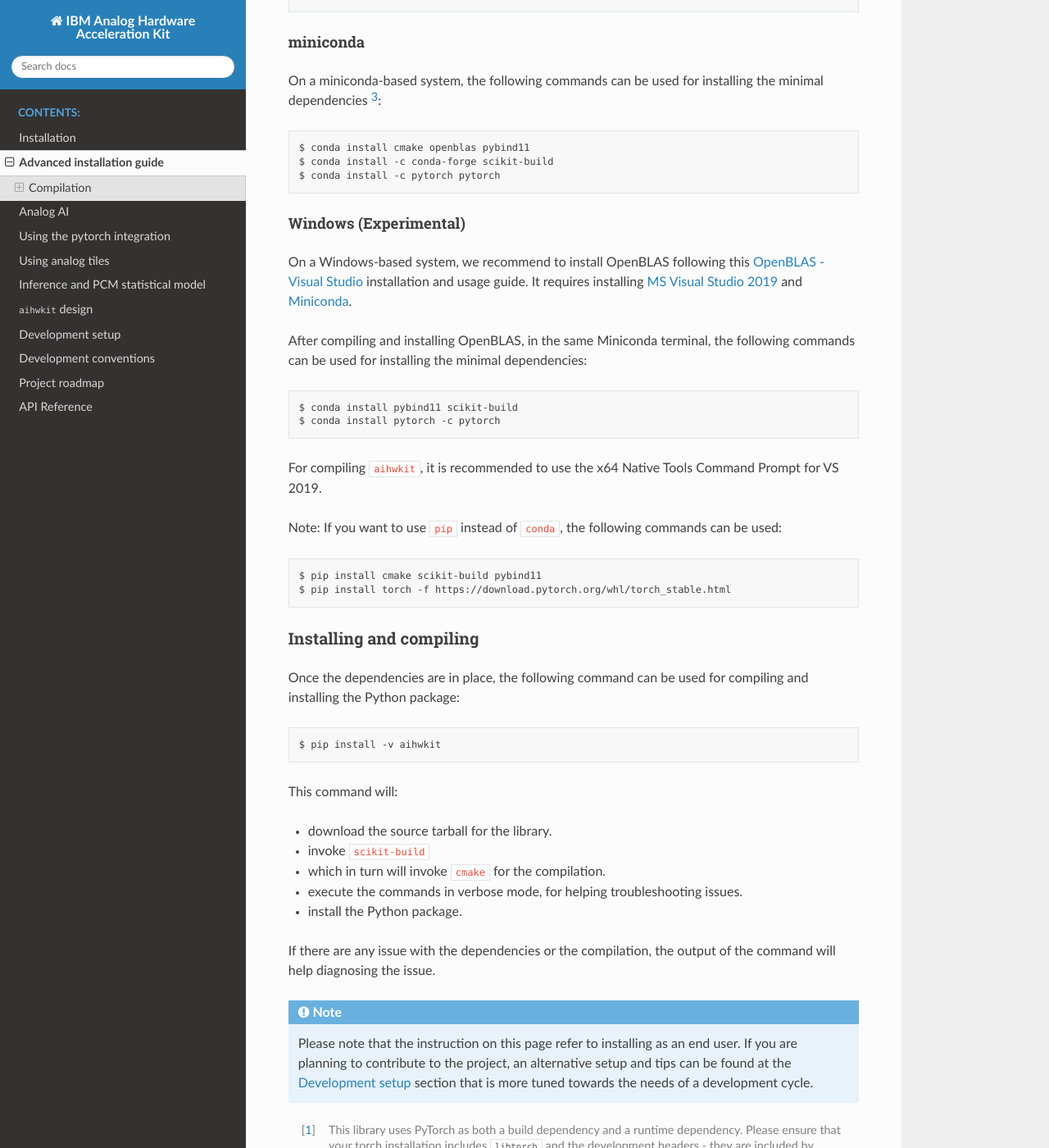
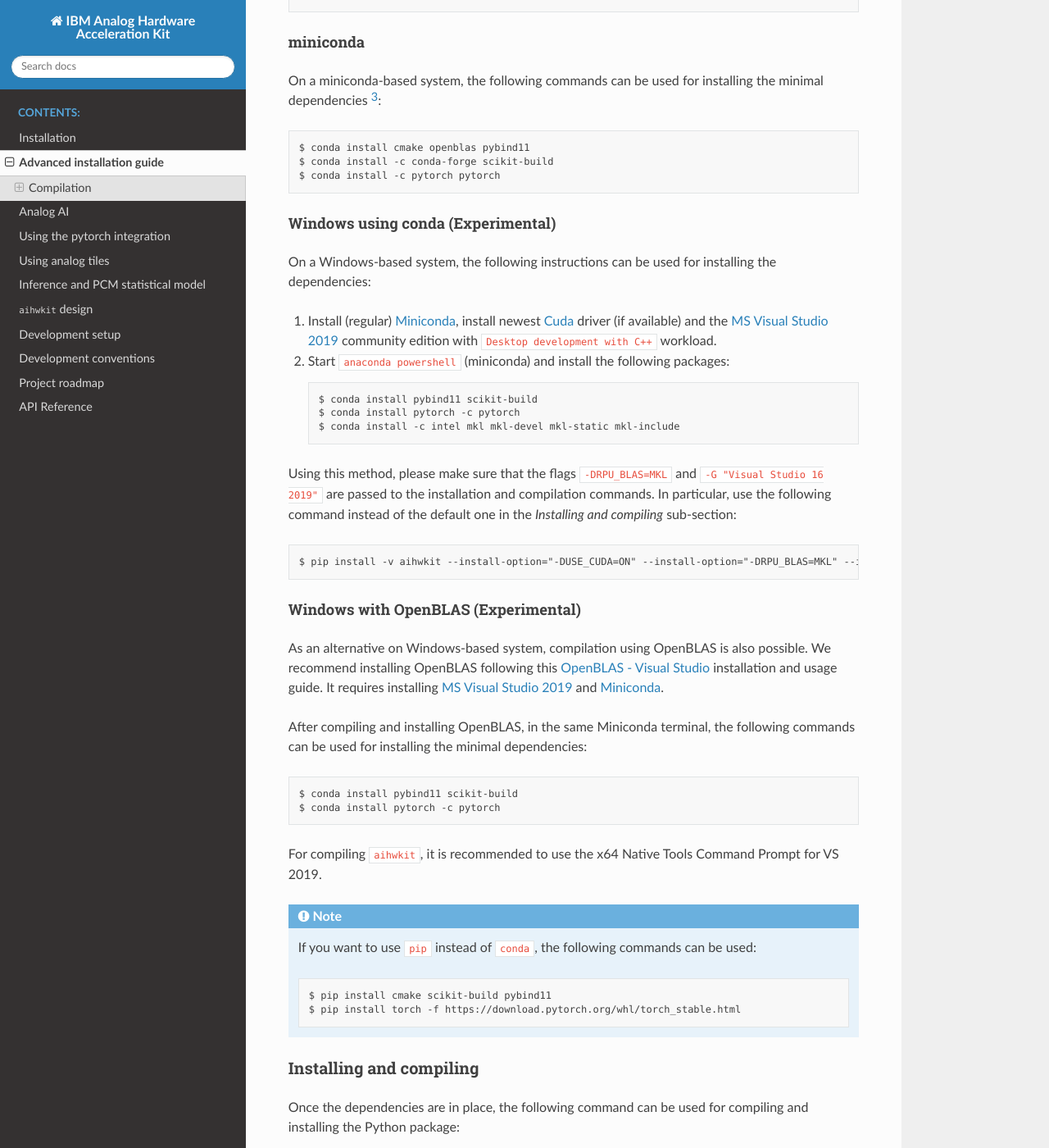
Before and after one commit to IBM/aihwkit, a Sphinx documentation site: the page built from docs/source/advanced_install.rst, in a window 1280 px wide and 1400 px high, scrolled down 1582 px. Shown: the whole window at 82% size. Built offline with Sphinx 7.4.7 and the Read the Docs theme 2.0.0, drawn with Linux system fonts in a browser that asks for light colours.

Commit message:
Add Windows conda instructions (#136)
Update the `advanced_install.rst` documentation with a new section for
Windows compilation using Conda.

Co-authored-by: Manuel Le Gallo-Bourdeau <anu@zurich.ibm.com>

Co-authored-by: Manuel Le Gallo-Bourdeau <anu@zurich.ibm.com>

```diff
--- a/docs/source/advanced_install.rst
+++ b/docs/source/advanced_install.rst
@@ -48,6 +48,7 @@
 
 Debian-based
 """"""""""""
+
 On a Debian-based operative system, the following commands can be used for
 installing the minimal dependencies::
 
@@ -74,10 +75,35 @@
     $ conda install -c pytorch pytorch
 
 
-Windows (Experimental)
-""""""""""""""""""""""
+Windows using conda (Experimental)
+""""""""""""""""""""""""""""""""""
 
-On a Windows-based system, we recommend to install OpenBLAS following this
+On a Windows-based system, the following instructions can be used for
+installing the dependencies::
+
+1. Install (regular) `Miniconda`_, install newest `Cuda`_ driver (if available)
+   and the `MS Visual Studio 2019`_ community edition with ``Desktop development
+   with C++`` workload.
+
+2. Start ``anaconda powershell`` (miniconda) and install the following
+   packages::
+
+    $ conda install pybind11 scikit-build
+    $ conda install pytorch -c pytorch
+    $ conda install -c intel mkl mkl-devel mkl-static mkl-include
+
+Using this method, please make sure that the flags ``-DRPU_BLAS=MKL`` and
+``-G "Visual Studio 16 2019"`` are passed to the installation and compilation
+commands. In particular, use the following command instead of the default one
+in the `Installing and compiling` sub-section::
+
+    $ pip install -v aihwkit --install-option="-DUSE_CUDA=ON" --install-option="-DRPU_BLAS=MKL" --install-option="-G 'Visual Studio 16 2019'"
+
+Windows with OpenBLAS (Experimental)
+""""""""""""""""""""""""""""""""""""
+
+As an alternative on Windows-based system, compilation using OpenBLAS is also
+possible. We recommend installing OpenBLAS following this
 `OpenBLAS - Visual Studio`_ installation and usage guide. It requires
 installing `MS Visual Studio 2019`_ and `Miniconda`_.
 
@@ -90,12 +116,13 @@
 For compiling ``aihwkit``, it is recommended to use the x64 Native Tools Command
 Prompt for VS 2019.
 
-Note: If you want to use ``pip`` instead of ``conda``, the following commands can
-be used::
+.. note::
+
+    If you want to use ``pip`` instead of ``conda``, the following commands can
+    be used::
 
     $ pip install cmake scikit-build pybind11
     $ pip install torch -f https://download.pytorch.org/whl/torch_stable.html
-
 
 Installing and compiling
 ~~~~~~~~~~~~~~~~~~~~~~~~
@@ -155,3 +182,4 @@
 .. _OpenBLAS - Visual Studio: https://github.com/xianyi/OpenBLAS/wiki/How-to-use-OpenBLAS-in-Microsoft-Visual-Studio
 .. _MS Visual Studio 2019: https://visualstudio.microsoft.com/vs/
 .. _Miniconda: https://docs.conda.io/en/latest/miniconda.html
+.. _Cuda: https://developer.nvidia.com/cuda-toolkit
```
